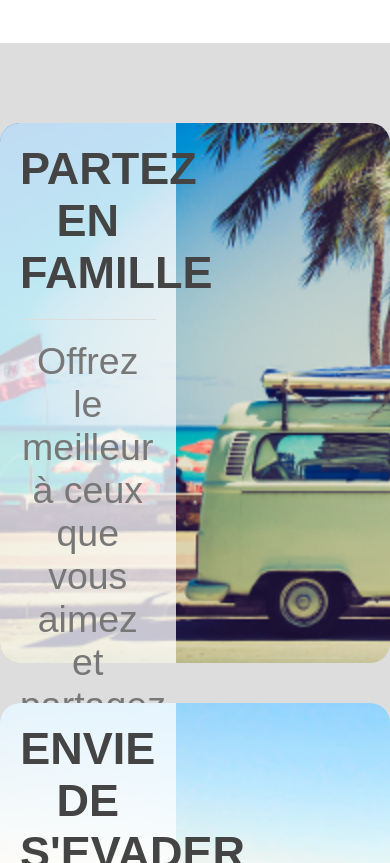
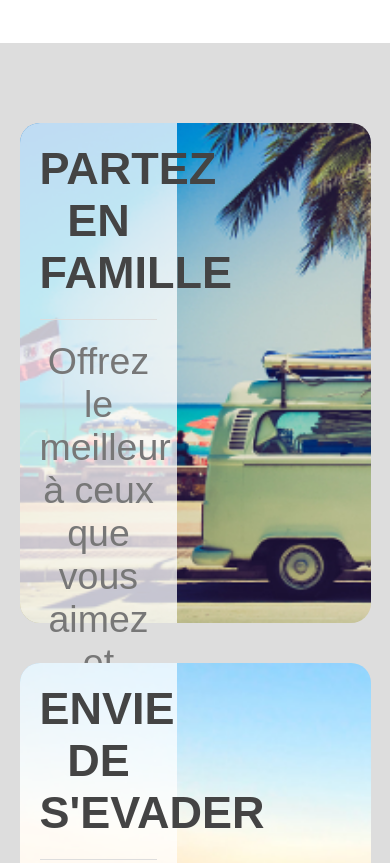
Before and after one commit to JimJim07/jimjim07.github.io, a website: page index.html in a window 390 px wide. Shown: the part 2080-2943 px from the top of the page. Drawn offline with Linux system fonts and the light colour scheme.

Commit message:
modif for mobile

```diff
--- a/sass/layout/_footer.scss
+++ b/sass/layout/_footer.scss
@@ -7,6 +7,7 @@
     color: $color-white;
     text-align: center;
     padding-top: 80px;
+    @include phone {font-size: 4em;}
     }
     &__coopyright
     {
@@ -14,5 +15,6 @@
     font-weight: bold;
     padding-top: 30px;
     color: $color-secondary;
+    @include phone {font-size: 1.8em;}
     }
 }
--- a/sass/pages/accueil/_contact.scss
+++ b/sass/pages/accueil/_contact.scss
@@ -9,6 +9,7 @@
         margin:0 auto 20px auto;
         border-bottom: 1px solid $color-four;
         padding-bottom:20px ;
+        @include phone {font-size: 2.8em;}
     }
 }
 
--- a/sass/pages/accueil/_possibilities.scss
+++ b/sass/pages/accueil/_possibilities.scss
@@ -22,8 +22,8 @@
     border-radius: 20px;
     margin: 20px auto;
     @include phone{
-        width: 920px;
-        height: 540px;
+        width: 90%;
+        height: 500px;
         background-size: cover;
     }
     &__overlay
@@ -80,8 +80,8 @@
     border-radius: 20px;
     margin: 20px auto;
     @include phone{
-        width: 920px;
-        height: 540px;
+        width: 90%;
+        height: 500px;
         background-size: cover;
     }
     &__overlay
```
Also changed, not shown: css/style.css, 1 other file.
